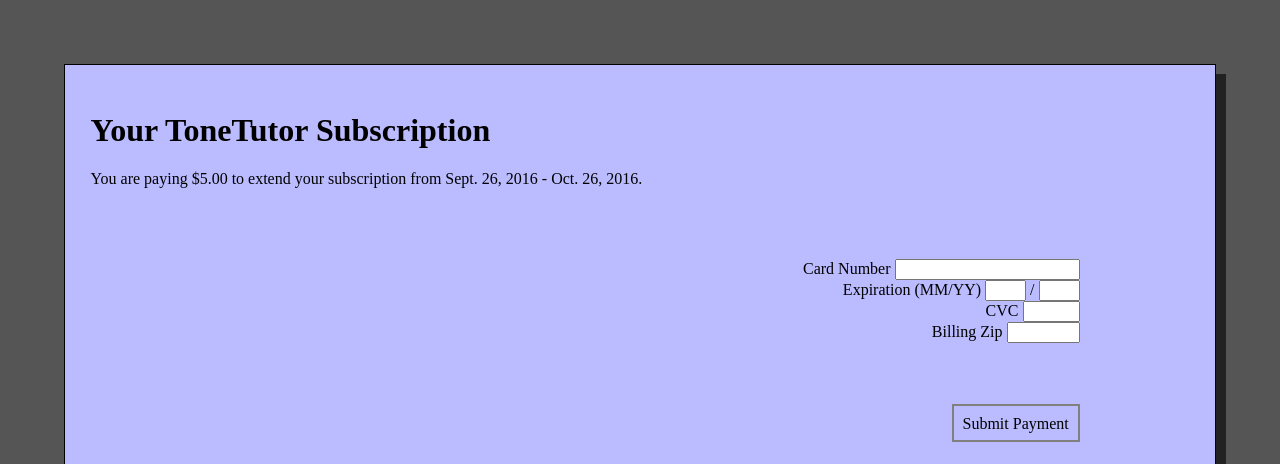
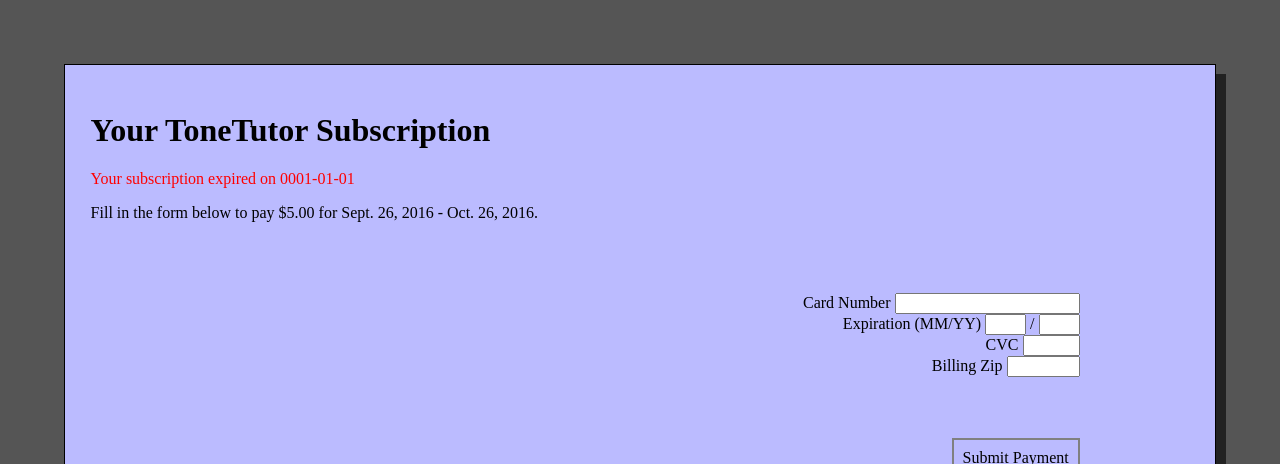
Before and after one commit to JivanAmara/tonetutor-browser, a Django app: page /subscription/ in a window 1280 px wide. Shown: the top 464 px of the page. Run offline with Django 3.2, Linux system fonts and the light colour scheme; the visitor is signed in with stand-in values (Sample User, id 1); data comes from the database, SQL or seed files in the repository; parts of the project's set-up code (start-up, migrations or seed data) failed here and were passed over; some libraries are stand-ins or nearby versions.

Commit message:
Added check to tutor page for current subscription & redirect to subscription page if expired.

```diff
--- a/usermgmt/models.py
+++ b/usermgmt/models.py
@@ -73,3 +73,9 @@ class SubscriptionHistory(models.Model):
             active = False
 
         return active
+
+    def __str__(self):
+        s = '{}: Active: {} Expires: {}'.format(
+                self.user.username, self.is_active(self.user), self.expires(self.user)
+        )
+        return s
--- a/webui/templates/webui/subscription.html
+++ b/webui/templates/webui/subscription.html
@@ -9,6 +9,12 @@
     <meta name='description' content='' />
     <link href='{% static "tonetutor/css/site.css" %}' rel='stylesheet' type='text/css' media='all' />
     <link href='{% static "webui/css/subscription.css" %}' rel='stylesheet' type='text/css' media='all' />
+
+    <style>
+        #expiration-msg {
+            color: red;
+        }
+    </style>
 
     <script type='text/javascript' src='https://js.stripe.com/v2/'></script>
     <script type='text/javascript'>
@@ -64,9 +70,13 @@
         </div>
     </div>
 
+    <div id='expiration-msg'>
+        <p>{{expiration_msg}}</p>
+    </div>
+
     <div id='col-right'>
-        <p>You are paying ${{subscription_price | floatformat:2 }} to extend your subscription
-            from {{begin_date}} - {{end_date}}.</p>
+        <p>Fill in the form below to pay ${{subscription_price | floatformat:2 }}
+            for {{begin_date}} - {{end_date}}.</p>
 
         <form action='{% url "payment-success" %}' method='post' id='payment-form'>
             {% csrf_token %}
--- a/webui/views.py
+++ b/webui/views.py
@@ -15,6 +15,8 @@ from django.contrib.auth.models import User
 from django.contrib.staticfiles.templatetags.staticfiles import static
 from django.core.files.temp import NamedTemporaryFile
 from django.http import HttpResponse
+from django.http.response import HttpResponseRedirect
+from django.urls.base import reverse
 from django.utils.decorators import method_decorator
 from django.views.generic import TemplateView
 from django.views.generic.base import View
@@ -27,8 +29,8 @@ from ttlib.characteristics.interface import generate_all_characteristics
 from ttlib.normalization.interface import normalize_pipeline
 from ttlib.recognizer import ToneRecognizer
 
+from usermgmt.models import SubscriptionHistory
 from webui.forms import RecordingForm
-from usermgmt.models import SubscriptionHistory
 
 
 logger = getLogger(__name__)
@@ -134,14 +136,28 @@ class TutorView(TemplateView):
 
     def get(self, request, *args, **kwargs):
         user = request.user
-        print(user.username)
-        sound, tone, display, path = get_random_sample()
-        self.record_tone = tone
-        self.record_syllable = display
-        self.audio_sample = path
 
-        self.form = RecordingForm(initial={'expected_tone': tone})
-        return TemplateView.get(self, request, *args, **kwargs)
+        if self.subscription_expired(user):
+            ret = HttpResponseRedirect(reverse('subscription'))
+        else:
+            sound, tone, display, path = get_random_sample()
+            self.record_tone = tone
+            self.record_syllable = display
+            self.audio_sample = path
+
+            self.form = RecordingForm(initial={'expected_tone': tone})
+            ret = TemplateView.get(self, request, *args, **kwargs)
+
+        return ret
+
+    def subscription_expired(self, user):
+        if user.profile.registration_code.unlimited_use:
+            expired = False
+        elif SubscriptionHistory.is_active(user):
+            expired = False
+        else:
+            expired = True
+        return expired
 
 class SubscriptionView(TemplateView):
     template_name = 'webui/subscription.html'
@@ -154,10 +170,19 @@ class SubscriptionView(TemplateView):
     def get(self, request, *args, **kwargs):
         expires = SubscriptionHistory.expires(request.user)
         today = datetime.date.today()
+
+        # Generate a begin date for the user's next subscription period &
+        #    a message regarding when the user's subscription expired / will expire.
         if expires < today:
             begin_date = today
+            expiration_msg = 'Your subscription expired on {}'.format(
+                SubscriptionHistory.expires(request.user)
+            )
         else:
             begin_date = expires
+            expiration_msg = 'Your subscription will expire on {}'.format(
+                SubscriptionHistory.expires(request.user)
+            )
 
         # Make an end_date one month after begin_date
         try:
@@ -178,6 +203,7 @@ class SubscriptionView(TemplateView):
         sh.save()
 
         # Default to a single month for $5
+        self.expiration_msg = expiration_msg
         self.payment_amount = sh.payment_amount
         self.begin_date = sh.begin_date
         self.end_date = sh.end_date
@@ -187,6 +213,7 @@ class SubscriptionView(TemplateView):
     def get_context_data(self, **kwargs):
         c = TemplateView.get_context_data(self, **kwargs)
         c.update({
+            'expiration_msg': self.expiration_msg,
             'subscription_price': self.payment_amount,
             'begin_date': self.begin_date,
             'end_date': self.end_date,
```
Also changed, not shown: usermgmt/migrations/0005_auto_20160912_2135.py (added), usermgmt/migrations/0006_auto_20160912_2152.py (added).
